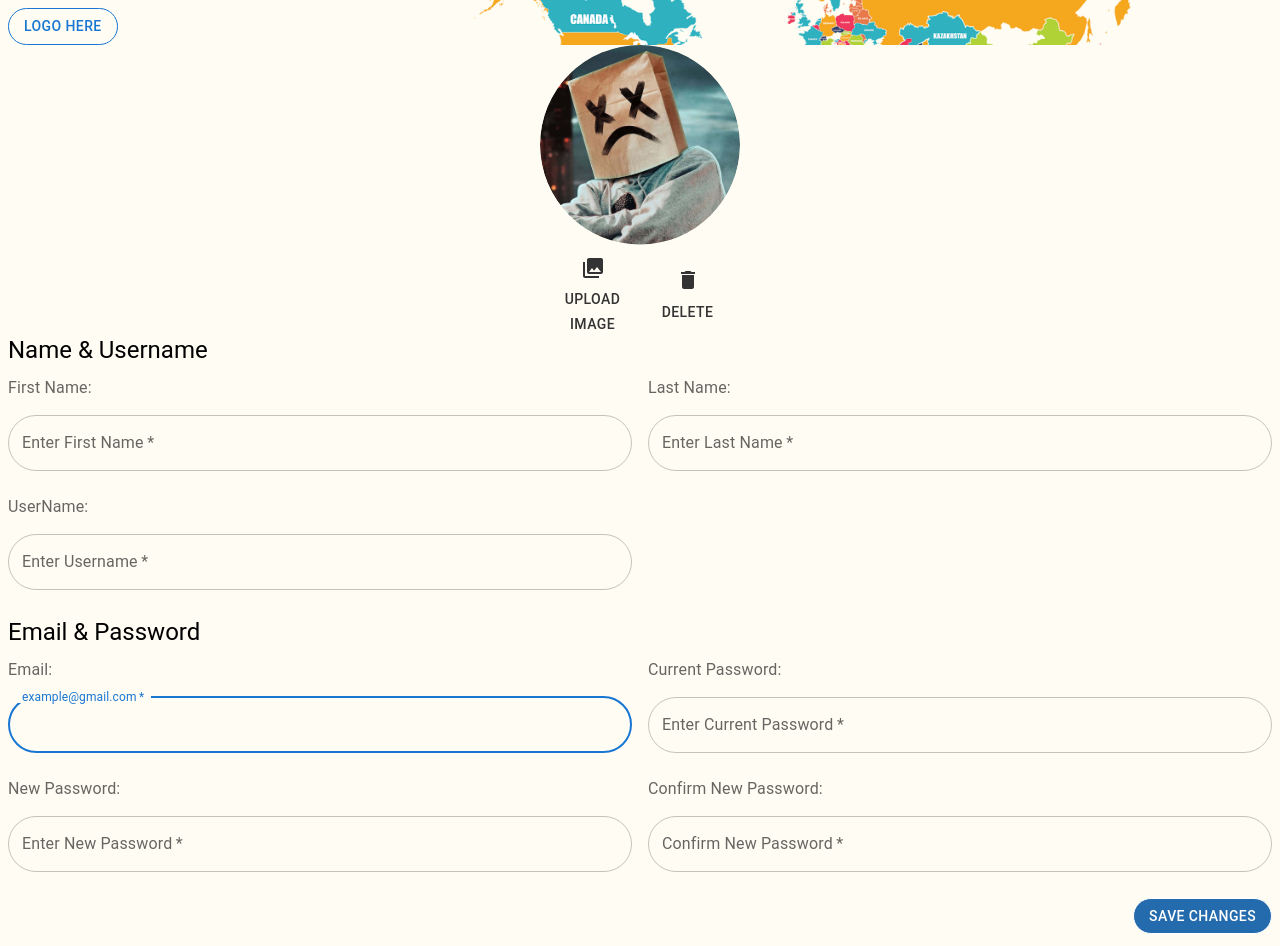
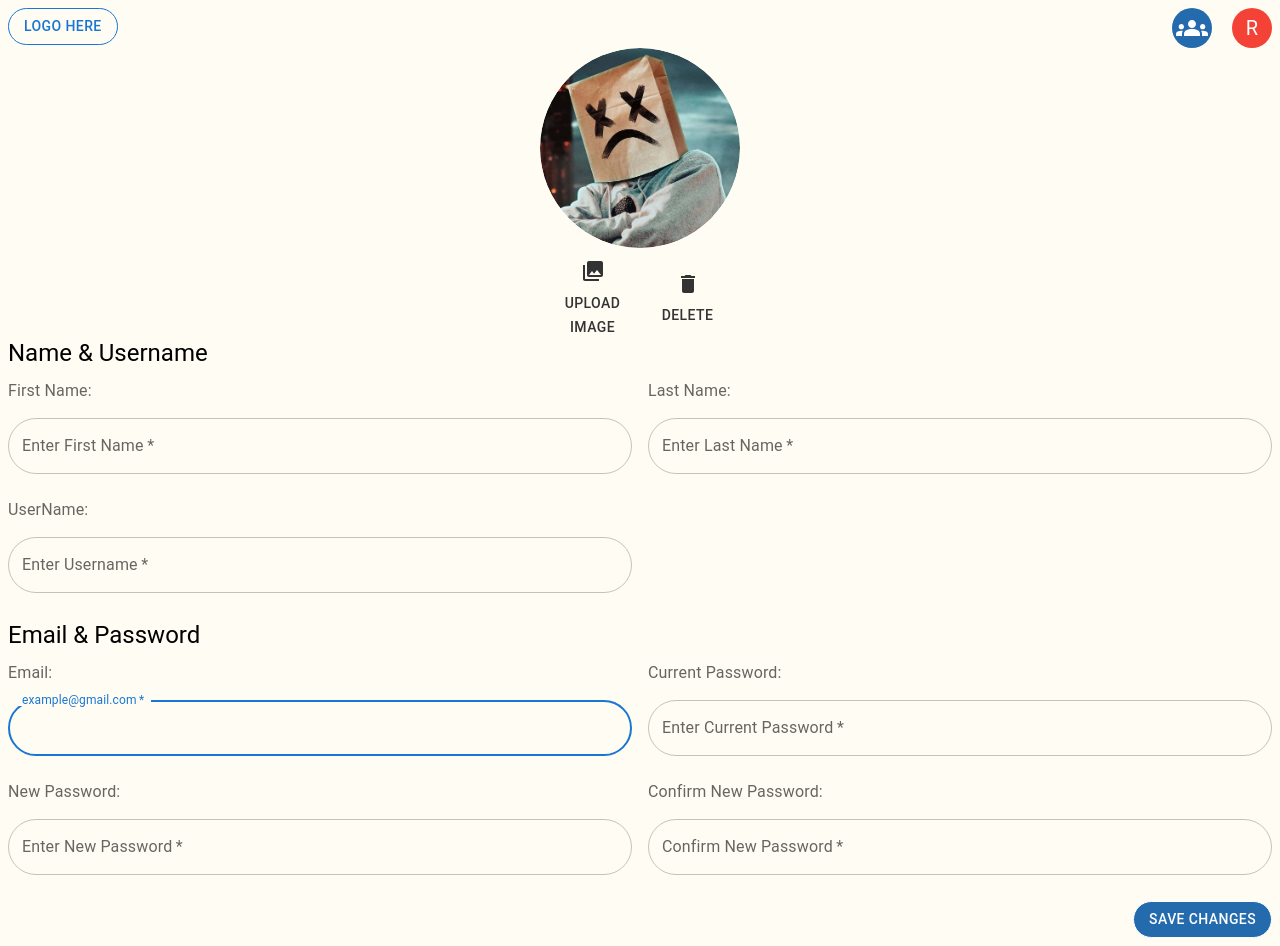
Before and after one commit to AmyLin06/MapArtisan, a React (Create React App) app in the folder client/: page / in a window 1280 px wide. Built offline with nearby package versions, Linux system fonts and the light colour scheme; a web font is replaced by a local one.

Commit message:
Account View Screen Done

```diff
--- a/client/src/App.js
+++ b/client/src/App.js
@@ -1,6 +1,6 @@
 import "./App.css";
-import ProfileScreen from "./screens/ProfileScreen";
-import SplashScreen from "./screens/SplashScreen";
+import AccountViewScreen from "./screens/AccountViewScreen";
+
 
 function App() {
   return (
@@ -17,7 +17,7 @@ function App() {
           rel="stylesheet"
         />
       </header>
-      <ProfileScreen />
+      <AccountViewScreen />
       {/* <MapDetailsScreen map={currentMap} /> */}
     </div>
   );
--- a/client/src/screens/ProfileScreen.js
+++ b/client/src/screens/AccountViewScreen.js
@@ -9,11 +9,11 @@ import { TextField,Grid,InputLabel,Box} from "@mui/material";
 import Typography from "@mui/material/Typography";
 import CustomButton from "../components/CustomButton";
 
-const ProfileScreen = () => {
+const AccountViewScreen = () => {
     return (
       <div className="main">
         <div>
-          <Banner />
+          <Banner screen = "ACCOUNT_DETAIL"/>
         </div>
         <div className="profile-container">
             <img
@@ -210,4 +210,4 @@ const ProfileScreen = () => {
   };
 
 
-export default ProfileScreen;
+export default AccountViewScreen;
```
